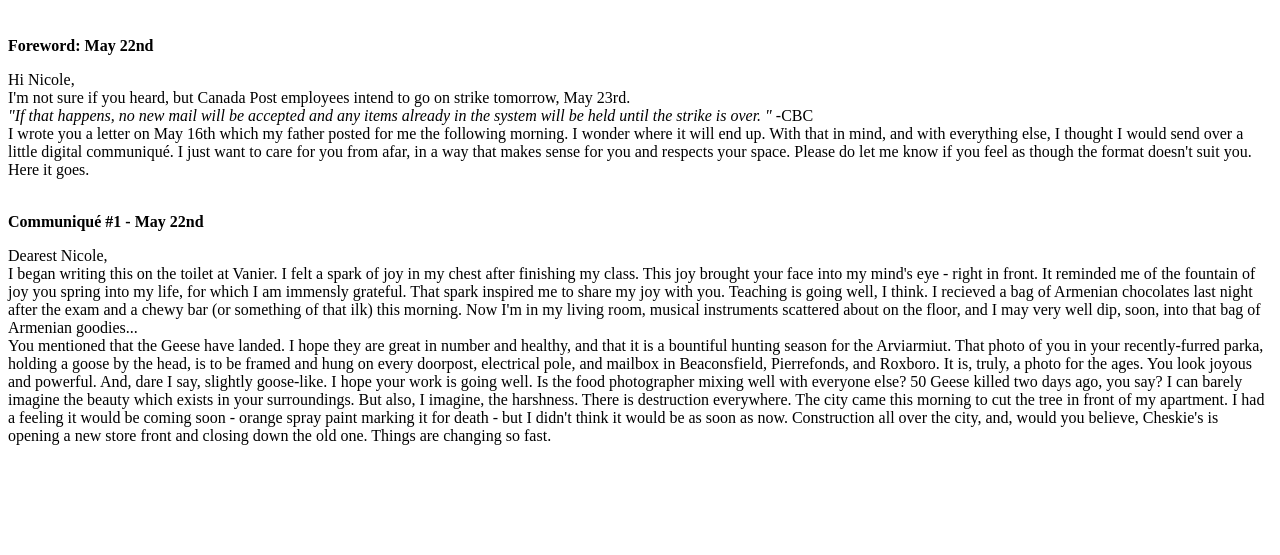
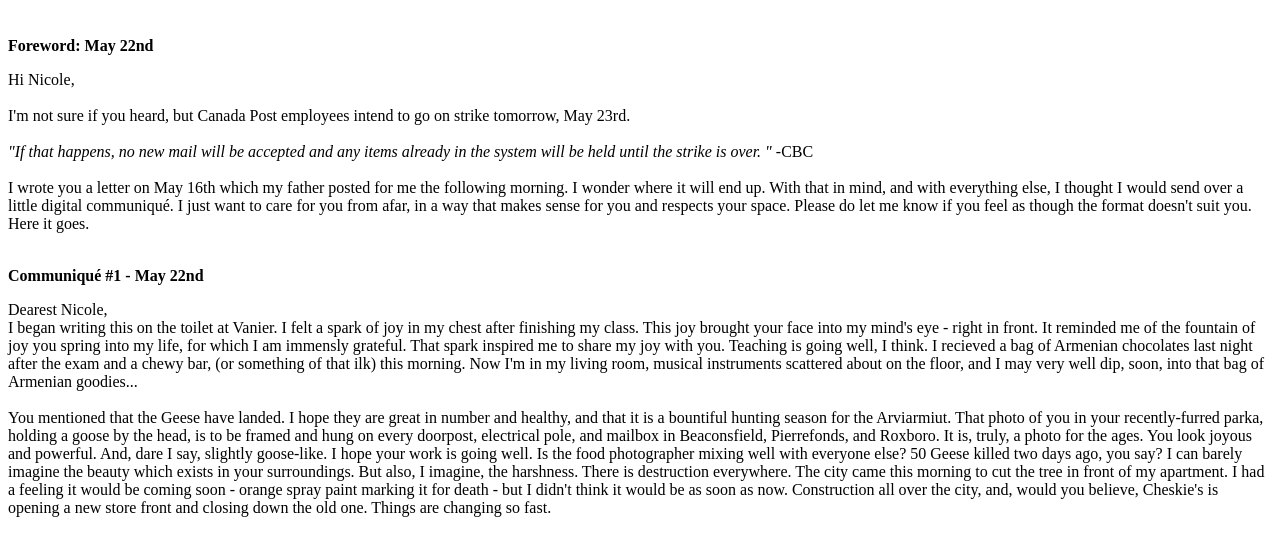
Before and after one commit to jonahsaks/jonahsaks.github.io, a plain HTML site: page communique.html in a window 1280 px wide. Shown: the part 61-616 px from the top of the page. Drawn offline with Linux system fonts and the light colour scheme.

Commit message:
Update communique.html

```diff
--- a/communique.html
+++ b/communique.html
@@ -37,9 +37,9 @@ div.desc {
 <h1>Communiqués</h1>
   <br>
 <b>Foreword: May 22nd</b>
- <p> Hi Nicole, <br>
-   I'm not sure if you heard, but Canada Post employees intend to go on strike tomorrow, May 23rd. <br>
- <i> "If that happens, no new mail will be accepted and any items already in the system will be held until the strike is over. " </i> -CBC <br>
+ <p> Hi Nicole, <br> <br>
+   I'm not sure if you heard, but Canada Post employees intend to go on strike tomorrow, May 23rd. <br> <br>
+ <i> "If that happens, no new mail will be accepted and any items already in the system will be held until the strike is over. " </i> -CBC <br> <br>
   I wrote you a letter on May 16th which my father posted for me the following morning. I wonder where it will end up.
   With that in mind, and with everything else, I thought I would send over a little digital communiqué.
   I just want to care for you from afar, in a way that makes sense for you and respects your space.
@@ -51,10 +51,10 @@ div.desc {
 I began writing this on the toilet at Vanier. I felt a spark of joy in my chest after finishing my class.
   This joy brought your face into my mind's eye - right in front. It reminded me of the fountain of joy you spring into my
   life, for which I am immensly grateful. That spark inspired me to share my joy with you. Teaching is going well, I think.
-  I recieved a bag of Armenian chocolates last night after the exam and a chewy bar (or something of that ilk) this morning.
+  I recieved a bag of Armenian chocolates last night after the exam and a chewy bar, (or something of that ilk) this morning.
   Now I'm in my living room, musical instruments scattered about on the floor, and I may very well dip, soon, into that
   bag of Armenian goodies...
-<br>
+<br> <br>
 You mentioned that the Geese have landed. I hope they are great in number and healthy, and that it is a bountiful hunting season for the Arviarmiut. That photo of you in your recently-furred parka, holding a goose by the head, is to be framed and hung on every doorpost, electrical pole, and mailbox in Beaconsfield, Pierrefonds, and Roxboro. It is, truly, a photo for the ages. You look joyous and powerful. And, dare I say, slightly goose-like.
 I hope your work is going well. Is the food photographer mixing well with everyone else? 50 Geese killed two days ago, you say? I can barely imagine the beauty which exists in your surroundings. But also, I imagine, the harshness.
 There is destruction everywhere. The city came this morning to cut the tree in front of my apartment. I had a feeling it would be coming soon - orange spray paint marking it for death - but I didn't think it would be as soon as now. Construction all over the city, and, would you believe, Cheskie's is opening a new store front and closing down the old one. Things are changing so fast.
```
